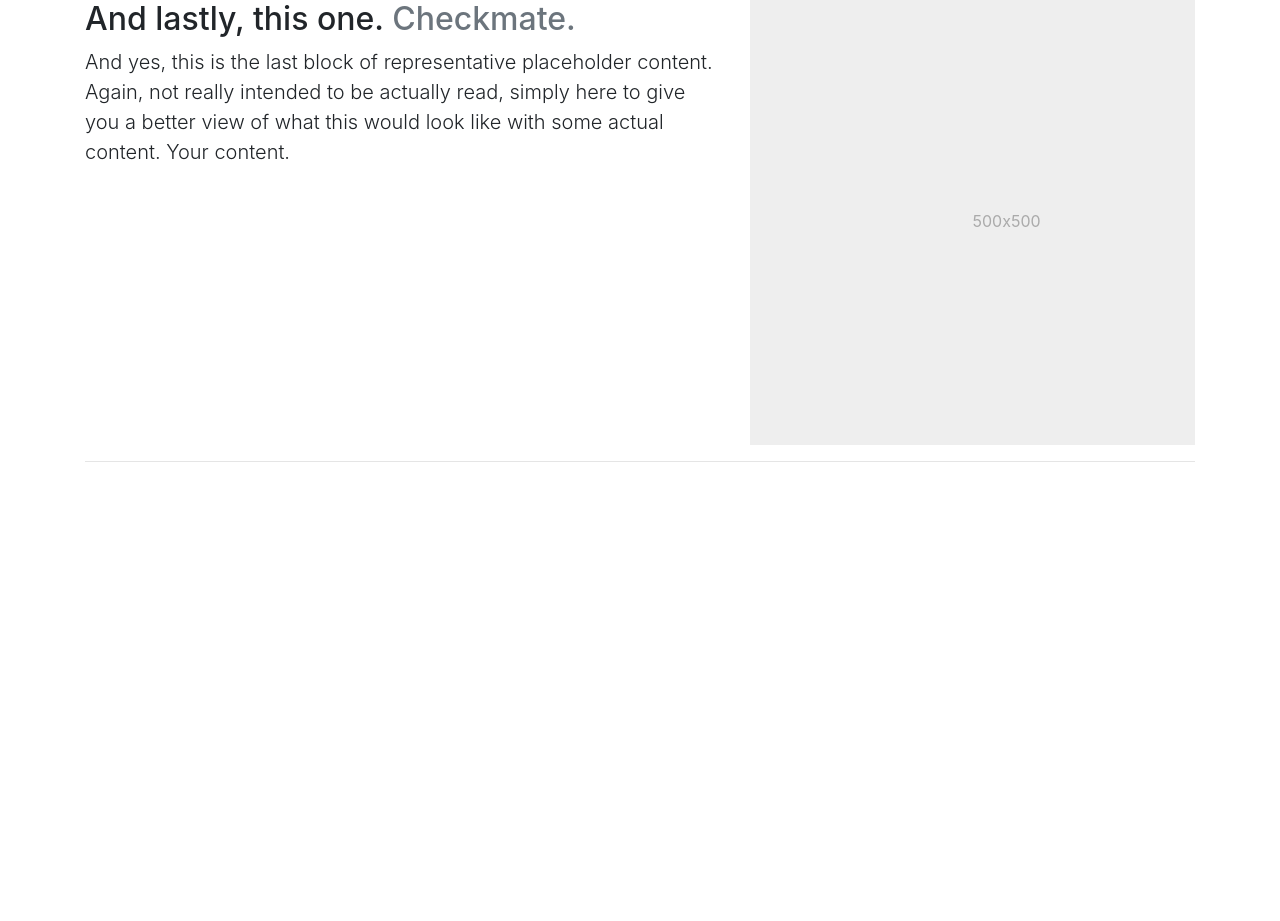
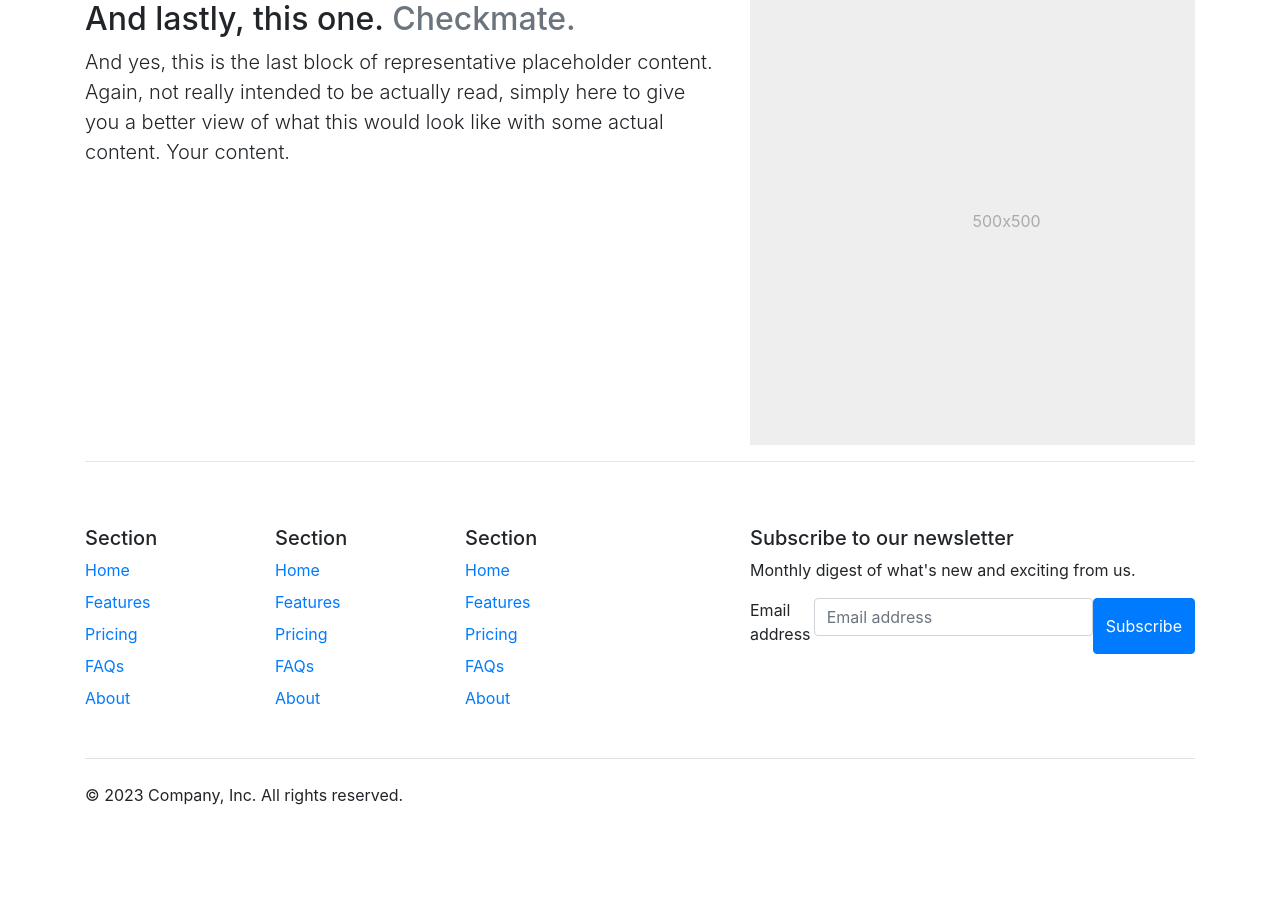
Before and after one commit to CodeWizard-1/e-commerce, a Django app: page / in a window 1280 px wide. Shown: the part 1467-2388 px from the top of the page. Before the commit the page ends 1929 px from the top, so only its background shows below. Run offline with Django 3.2, Linux system fonts and the light colour scheme; some libraries are stand-ins or nearby versions.

Commit message:
Add footer

```diff
--- a/templates/base.html
+++ b/templates/base.html
@@ -45,7 +45,7 @@
                 </a>
             </div>
             <div class="col-12 col-lg-4 my-auto py-1 py-lg-0">
-                <form method="GET" action="{% url 'products' %}">
+                <form method="GET" action="">
                     <div class="input-group w-100">
                         <input class="form-control border border-black rounded-0" type="text" name="q" placeholder="Search our site">
                         <div class="input-group-append">
@@ -70,9 +70,9 @@
                         <div class="dropdown-menu border-0" aria-labelledby="user-options">
                             {% if request.user.is_authenticated %}
                                 {% if request.user.is_superuser %}
-                                    <a href="{% url 'add_product' %}" class="dropdown-item">Product Management</a>
+                                    <a href="" class="dropdown-item">Product Management</a>
                                 {% endif %}
-                                <a href="{% url 'profile' %}" class="dropdown-item">My Profile</a>
+                                <a href="" class="dropdown-item">My Profile</a>
                                 <a href="{% url 'account_logout' %}" class="dropdown-item">Logout</a>
                             {% else %}
                                 <a href="{% url 'account_signup' %}" class="dropdown-item">Register</a>
@@ -81,7 +81,7 @@
                         </div>
                     </li>
                     <li class="list-inline-item">
-                        <a class="{% if grand_total %}text-info font-weight-bold{% else %}text-black{% endif %} nav-link" href="{% url 'view_bag' %}">
+                        <a class="{% if grand_total %}text-info font-weight-bold{% else %}text-black{% endif %} nav-link" href="">
                             <div class="text-center">
                                 <div><i class="fas fa-shopping-bag fa-lg"></i></div>
                                 <p class="my-0">
@@ -102,8 +102,7 @@
                 <button class="navbar-toggler" type="button" data-toggle="collapse" data-target="#main-nav" aria-controls="main-nav" aria-expanded="false" aria-label="Toggle navigation">
                     <span class="navbar-toggler-icon"></span>
                 </button>
-                {% include 'includes/mobile-top-header.html' %}
-                {% include 'includes/main-nav.html' %}
+
             </nav>
         </div>
         <div id="delivery-banner" class="row text-center">
@@ -143,6 +142,65 @@
     </script>
     {% endblock %}
 
+    <div class="container">
+        <footer class="py-5">
+          <div class="row">
+            <div class="col-6 col-md-2 mb-3">
+              <h5>Section</h5>
+              <ul class="nav flex-column">
+                <li class="nav-item mb-2"><a href="#" class="nav-link p-0 text-body-secondary">Home</a></li>
+                <li class="nav-item mb-2"><a href="#" class="nav-link p-0 text-body-secondary">Features</a></li>
+                <li class="nav-item mb-2"><a href="#" class="nav-link p-0 text-body-secondary">Pricing</a></li>
+                <li class="nav-item mb-2"><a href="#" class="nav-link p-0 text-body-secondary">FAQs</a></li>
+                <li class="nav-item mb-2"><a href="#" class="nav-link p-0 text-body-secondary">About</a></li>
+              </ul>
+            </div>
 
+            <div class="col-6 col-md-2 mb-3">
+              <h5>Section</h5>
+              <ul class="nav flex-column">
+                <li class="nav-item mb-2"><a href="#" class="nav-link p-0 text-body-secondary">Home</a></li>
+                <li class="nav-item mb-2"><a href="#" class="nav-link p-0 text-body-secondary">Features</a></li>
+                <li class="nav-item mb-2"><a href="#" class="nav-link p-0 text-body-secondary">Pricing</a></li>
+                <li class="nav-item mb-2"><a href="#" class="nav-link p-0 text-body-secondary">FAQs</a></li>
+                <li class="nav-item mb-2"><a href="#" class="nav-link p-0 text-body-secondary">About</a></li>
+              </ul>
+            </div>
+
+            <div class="col-6 col-md-2 mb-3">
+              <h5>Section</h5>
+              <ul class="nav flex-column">
+                <li class="nav-item mb-2"><a href="#" class="nav-link p-0 text-body-secondary">Home</a></li>
+                <li class="nav-item mb-2"><a href="#" class="nav-link p-0 text-body-secondary">Features</a></li>
+                <li class="nav-item mb-2"><a href="#" class="nav-link p-0 text-body-secondary">Pricing</a></li>
+                <li class="nav-item mb-2"><a href="#" class="nav-link p-0 text-body-secondary">FAQs</a></li>
+                <li class="nav-item mb-2"><a href="#" class="nav-link p-0 text-body-secondary">About</a></li>
+              </ul>
+            </div>
+
+            <div class="col-md-5 offset-md-1 mb-3">
+              <form>
+                <h5>Subscribe to our newsletter</h5>
+                <p>Monthly digest of what's new and exciting from us.</p>
+                <div class="d-flex flex-column flex-sm-row w-100 gap-2">
+                  <label for="newsletter1" class="visually-hidden">Email address</label>
+                  <input id="newsletter1" type="text" class="form-control" placeholder="Email address">
+                  <button class="btn btn-primary" type="button">Subscribe</button>
+                </div>
+              </form>
+            </div>
+          </div>
+
+          <div class="d-flex flex-column flex-sm-row justify-content-between py-4 my-4 border-top">
+            <p>© 2023 Company, Inc. All rights reserved.</p>
+            <ul class="list-unstyled d-flex">
+              <li class="ms-3"><a class="link-body-emphasis" href="#"><svg class="bi" width="24" height="24"><use xlink:href="#twitter"></use></svg></a></li>
+              <li class="ms-3"><a class="link-body-emphasis" href="#"><svg class="bi" width="24" height="24"><use xlink:href="#instagram"></use></svg></a></li>
+              <li class="ms-3"><a class="link-body-emphasis" href="#"><svg class="bi" width="24" height="24"><use xlink:href="#facebook"></use></svg></a></li>
+            </ul>
+          </div>
+        </footer>
+      </div>
+      <script src="/docs/5.3/dist/js/bootstrap.bundle.min.js" integrity="sha384-C6RzsynM9kWDrMNeT87bh95OGNyZPhcTNXj1NW7RuBCsyN/o0jlpcV8Qyq46cDfL" crossorigin="anonymous"></script>
   </body>
 </html>
```
